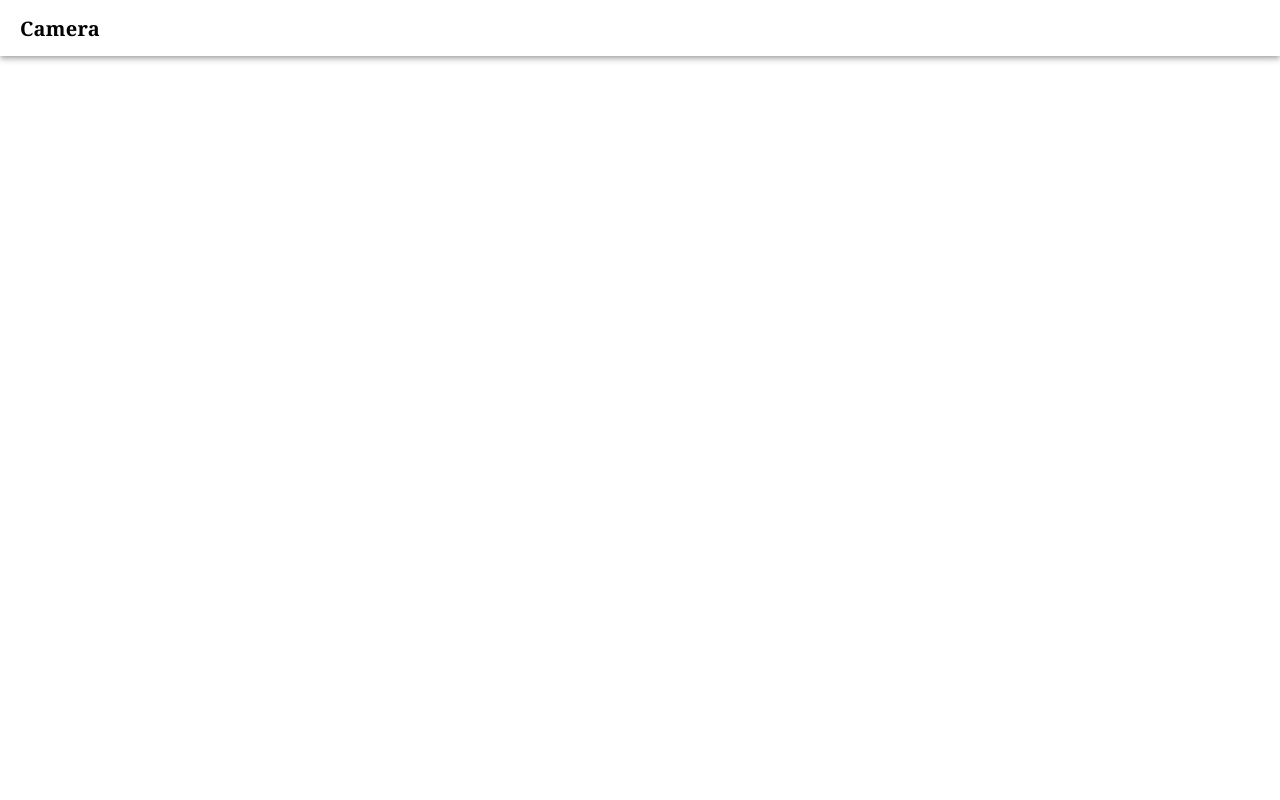
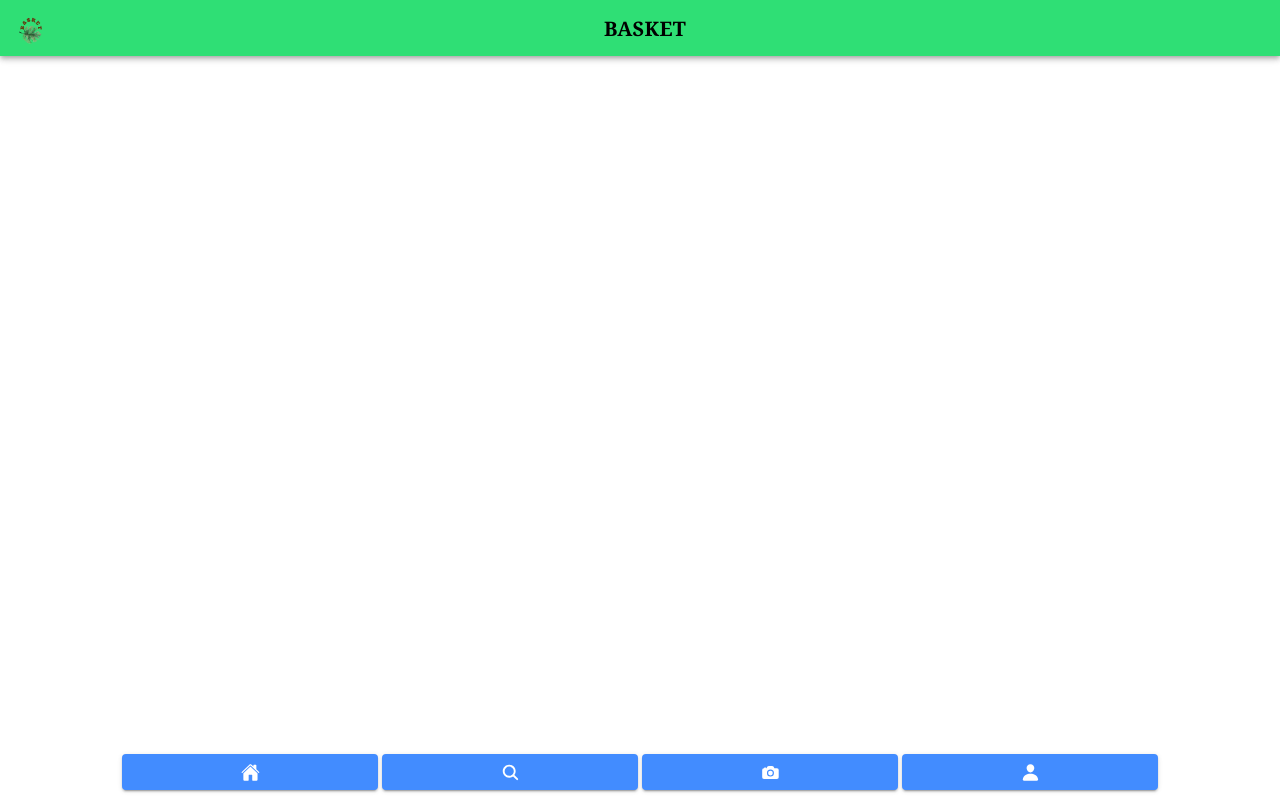
Before and after one commit to JasonKulinski/GreenDex, a React (Vite) app in the folder fe/: page /camera in a window 1280 px wide. Built offline with nearby package versions, Linux system fonts and the light colour scheme.

Commit message:
camera routing

```diff
--- a/fe/src/pages/Camera.tsx
+++ b/fe/src/pages/Camera.tsx
@@ -1,19 +1,38 @@
-import React from 'react';
-import { IonHeader, IonToolbar, IonTitle, IonContent } from '@ionic/react';
-import { useState, useEffect } from 'react';
-import { isPlatform } from '@ionic/react';
+import { IonContent, IonHeader, IonPage, IonTitle, IonToolbar, IonFabButton, IonIcon, IonCard, IonCardHeader, IonCardTitle, IonCardContent, IonCardSubtitle, IonButton } from '@ionic/react'
+import { home, search, camera, person } from 'ionicons/icons'
+import './Camera.css'
 
-const CameraPage: React.FunctionComponent = () => {
-  return (
-    <React.Fragment>
-      <IonHeader>
-        <IonToolbar>
-          <IonTitle>Camera </IonTitle>
-        </IonToolbar>
-      </IonHeader>
-      <IonContent />
-    </React.Fragment>
-  );
-};
+const Camera: React.FC = () => {
 
-export default CameraPage;
+    return (
+        <IonPage>
+            <IonHeader >
+                <IonToolbar className='header' color='success'>
+                    <div id="imgheader">
+                        <img height="40" src="basket.png" />
+                        <IonTitle>BASKET</IonTitle>
+                    </div>
+                </IonToolbar>
+            </IonHeader>
+            <IonContent fullscreen={true} className='ion-content'>
+                <IonToolbar id='toolbar'>
+                    <IonButton routerLink='/home'>
+                        <IonIcon icon={home}></IonIcon>
+                    </IonButton>
+                    <IonButton routerLink='/search'>
+                        <IonIcon icon={search}></IonIcon>
+                    </IonButton>
+                    <IonButton routerLink='/camera'>
+                        <IonIcon icon={camera}></IonIcon>
+                    </IonButton>
+                    <IonButton>
+                        <IonIcon icon={person}></IonIcon>
+                    </IonButton>
+                </IonToolbar>
+
+            </IonContent>
+        </IonPage>
+    )
+}
+
+export default Camera
```
Also changed, not shown: fe/src/pages/Camera.css (added).
